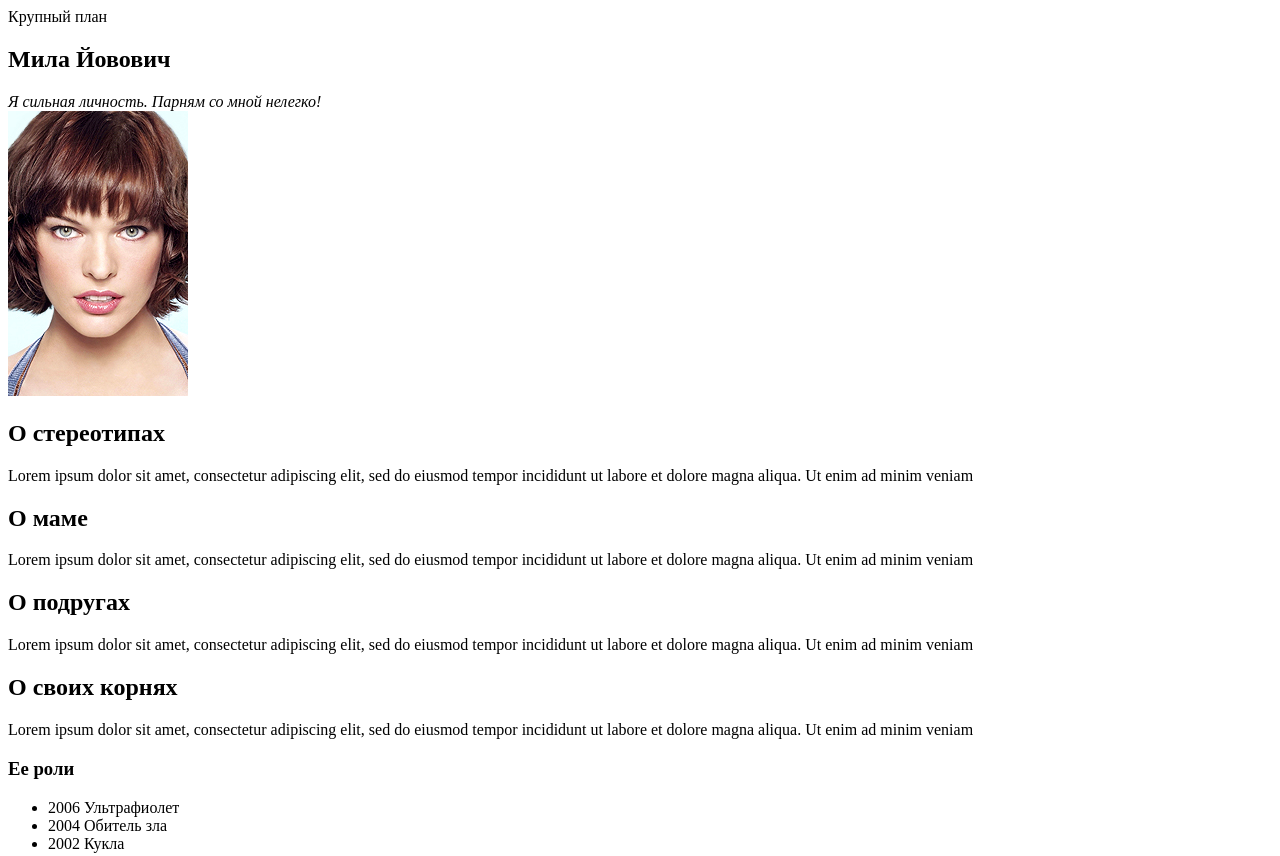
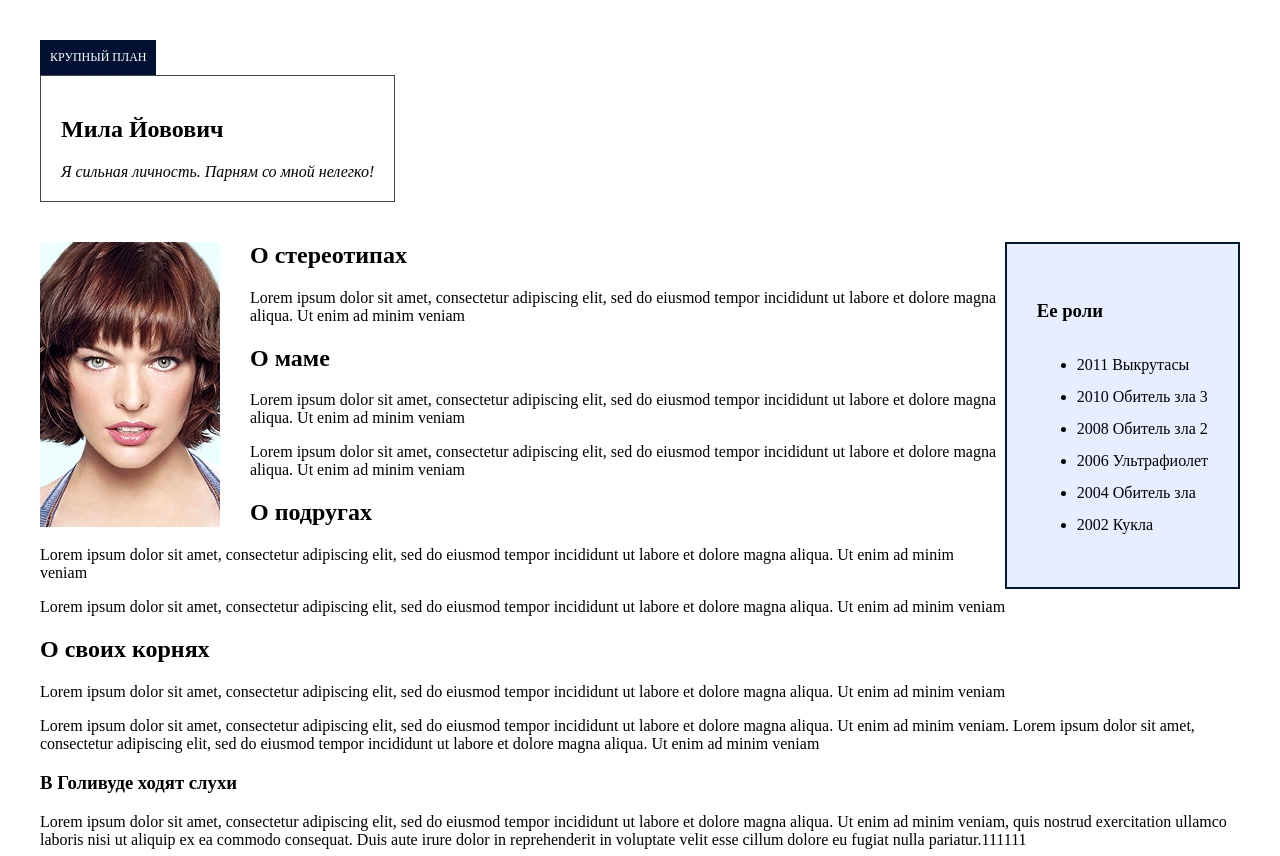
Before and after one commit to WebHeroSchool/repository-for-htmlcssblock, a plain HTML site: page index.html in a window 1280 px wide. Shown: the top 856 px of the page. Drawn offline with Linux system fonts and the light colour scheme.

Commit message:
adding style.css file

```diff
--- a/index.html
+++ b/index.html
@@ -3,8 +3,10 @@
 <head>
 	<meta charset="UTF-8">
 	<title>Magazine Page</title>
+	<link rel="stylesheet" type="text/css" href="style.css">
 </head>
 <body>
+	<div class="wrap">
 		<header>
 		<span class="rubric">Крупный план</span>
 		</header>
@@ -12,34 +14,44 @@
 			<h1>Мила Йовович</h1>
 			<cite>Я сильная личность. Парням со мной нелегко!</cite>
 		</section>
+
 		<section>
 			<article>
+				<aside>
+					<h3>Ее роли</h3>
+					<ul>
+						<li>2011 Выкрутасы</li>
+						<li>2010 Обитель зла 3</li>
+						<li>2008 Обитель зла 2</li>
+						<li>2006 Ультрафиолет</li>
+						<li>2004 Обитель зла</li>
+						<li>2002 Кукла</li>
+					</ul>
+				</aside>
 				<div class="first-col">
 					<img src="mila-1.jpg">
 					<h2>О стереотипах</h2>
 					<p>Lorem ipsum dolor sit amet, consectetur adipiscing elit, sed do eiusmod tempor incididunt ut labore et dolore magna aliqua. Ut enim ad minim veniam</p>
 					<h2>О маме</h2>
 					<p>Lorem ipsum dolor sit amet, consectetur adipiscing elit, sed do eiusmod tempor incididunt ut labore et dolore magna aliqua. Ut enim ad minim veniam</p>
+					<p>Lorem ipsum dolor sit amet, consectetur adipiscing elit, sed do eiusmod tempor incididunt ut labore et dolore magna aliqua. Ut enim ad minim veniam</p>
 				</div>
 				<div class="second-col">
 					<h2>О подругах</h2>
 					<p>Lorem ipsum dolor sit amet, consectetur adipiscing elit, sed do eiusmod tempor incididunt ut labore et dolore magna aliqua. Ut enim ad minim veniam</p>
+					<p>Lorem ipsum dolor sit amet, consectetur adipiscing elit, sed do eiusmod tempor incididunt ut labore et dolore magna aliqua. Ut enim ad minim veniam</p>
 					<h2>О своих корнях</h2>
 					<p>Lorem ipsum dolor sit amet, consectetur adipiscing elit, sed do eiusmod tempor incididunt ut labore et dolore magna aliqua. Ut enim ad minim veniam</p>
+					<p>Lorem ipsum dolor sit amet, consectetur adipiscing elit, sed do eiusmod tempor incididunt ut labore et dolore magna aliqua. Ut enim ad minim veniam. Lorem ipsum dolor sit amet, consectetur adipiscing elit, sed do eiusmod tempor incididunt ut labore et dolore magna aliqua. Ut enim ad minim veniam</p>
 				</div>
 			</article>
 		</section>
-	<aside>
-		<h3>Ее роли</h3>
-		<ul>
-			<li>2006 Ультрафиолет</li>
-			<li>2004 Обитель зла</li>
-			<li>2002 Кукла</li>
-		</ul>
-	</aside>
+
 		<footer>
 			<h3>В Голивуде ходят слухи</h3>
 			<p>Lorem ipsum dolor sit amet, consectetur adipiscing elit, sed do eiusmod tempor incididunt ut labore et dolore magna aliqua. Ut enim ad minim veniam, quis nostrud exercitation ullamco laboris nisi ut aliquip ex ea commodo consequat. Duis aute irure dolor in reprehenderit in voluptate velit esse cillum dolore eu fugiat nulla pariatur.111111</p>
 		</footer>
+	</div>
+
 </body>
 </html>
--- /dev/null
+++ b/style.css
@@ -0,0 +1,35 @@
+.wrap {
+	width: 1200px;
+	margin: 40px auto;
+}
+
+.rubric {
+	background: #013;
+	color: #fff;
+	display: inline-block;
+	font-size: 12px;
+	padding: 10px;
+	text-transform: uppercase;
+}
+
+.heading {
+	border: 1px solid #444;
+	display: inline-block;
+	margin-bottom: 20px;
+	padding: 20px;
+}
+
+img {
+	float: left;
+	margin-right: 30px;
+}
+
+aside {
+	background: #e6eeff;
+	border: 2px double #001a33;
+	color: fff;
+	float: right;
+	line-height: 2;
+	padding: 30px;
+
+}
```
Lines whose indentation alone changed are shown as unchanged.
